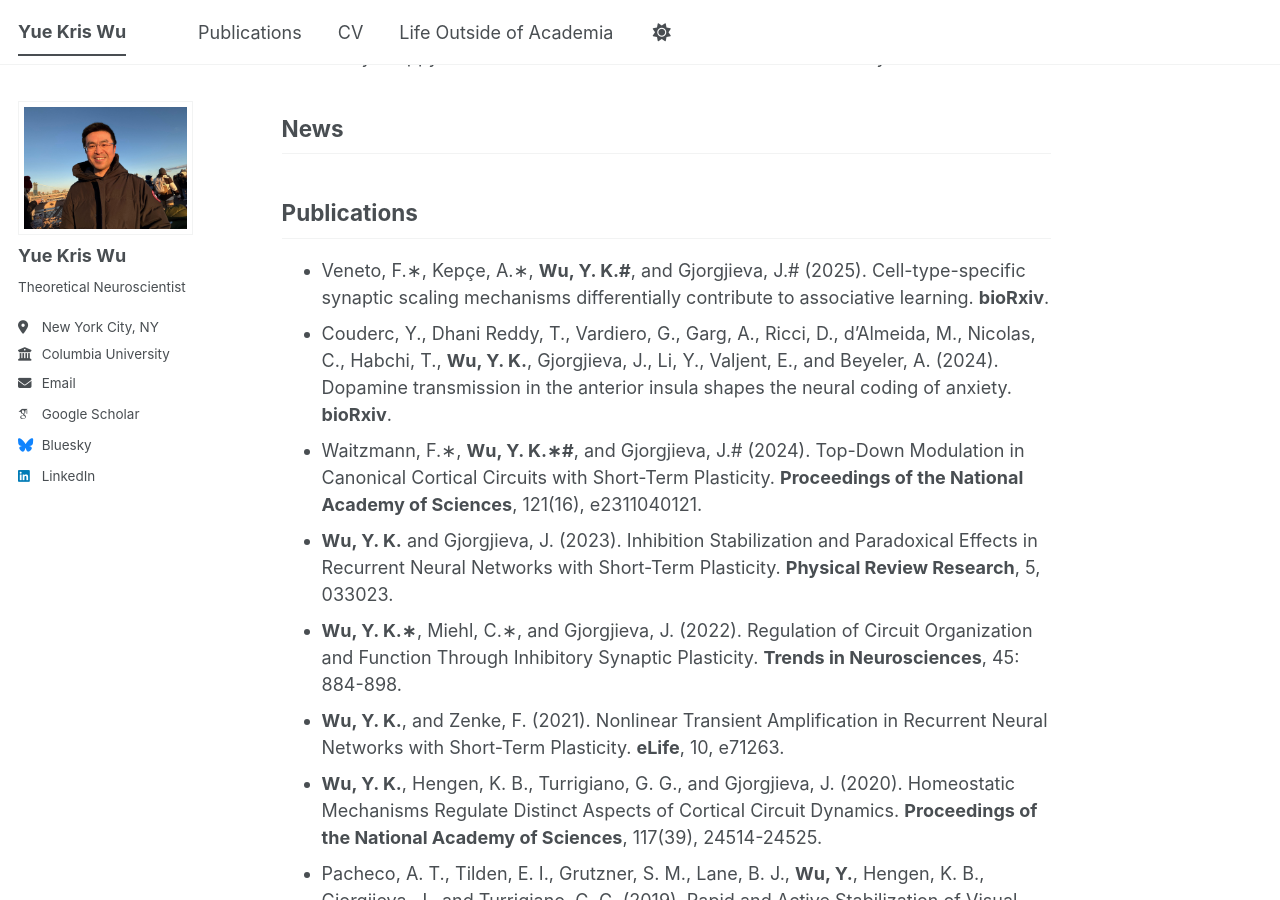
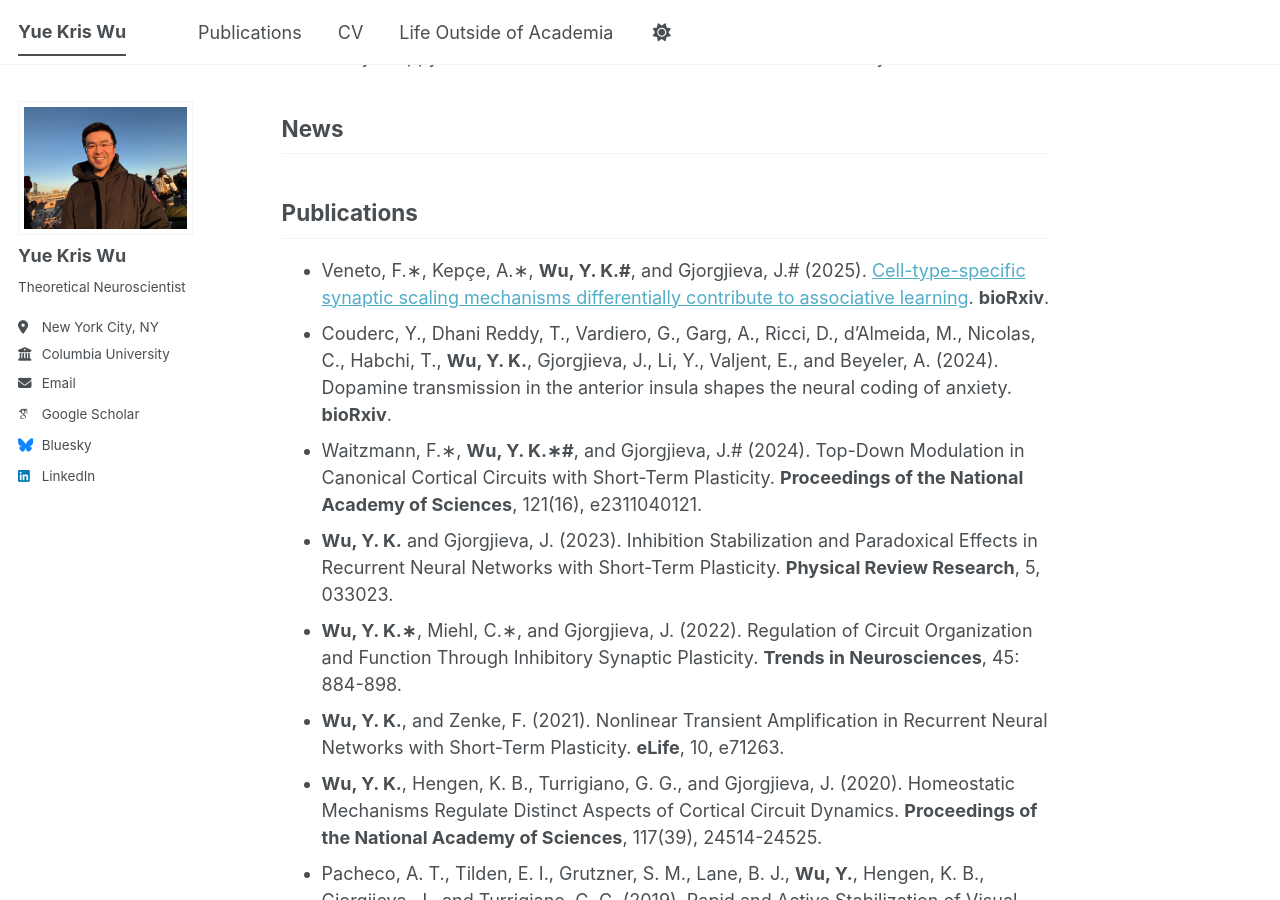
Before and after one commit to yuekriswu/yuekriswu.github.io, a Jekyll site: the page built from _pages/about.md, in a window 1280 px wide and 900 px high, scrolled down 738 px. Built offline with Jekyll 4.4.1, drawn with Linux system fonts in a browser that asks for light colours; emoji names are drawn with the system emoji font; some web fonts are replaced; a script bundle is joined from its source files by our own code; library files that are not in the unit come from our copies; part of the change alters nothing that is shown.

```diff
--- a/_pages/about.md
+++ b/_pages/about.md
@@ -27,7 +27,7 @@ News
 
 Publications
 ------
-* Veneto, F.∗, Kepçe, A.∗, **Wu, Y. K.#**, and Gjorgjieva, J.# (2025). Cell-type-specific synaptic scaling mechanisms differentially contribute to associative learning. **bioRxiv**.
+* Veneto, F.∗, Kepçe, A.∗, **Wu, Y. K.#**, and Gjorgjieva, J.# (2025). [Cell-type-specific synaptic scaling mechanisms differentially contribute to associative learning](https://www.biorxiv.org/content/10.1101/2025.05.14.654005v1). **bioRxiv**.
 * Couderc, Y., Dhani Reddy, T., Vardiero, G., Garg, A., Ricci, D., d’Almeida, M., Nicolas, C., Habchi, T., **Wu, Y. K.**, Gjorgjieva, J., Li, Y., Valjent, E., and Beyeler, A. (2024). Dopamine transmission in the anterior insula shapes the neural coding of anxiety. **bioRxiv**.
 * Waitzmann, F.∗, **Wu, Y. K.∗#**, and Gjorgjieva, J.# (2024). Top-Down Modulation in Canonical Cortical Circuits with Short-Term Plasticity. **Proceedings of the National Academy of Sciences**, 121(16), e2311040121.
 * **Wu, Y. K.** and Gjorgjieva, J. (2023). Inhibition Stabilization and Paradoxical Effects in Recurrent Neural Networks with Short-Term Plasticity. **Physical Review Research**, 5, 033023.
```
